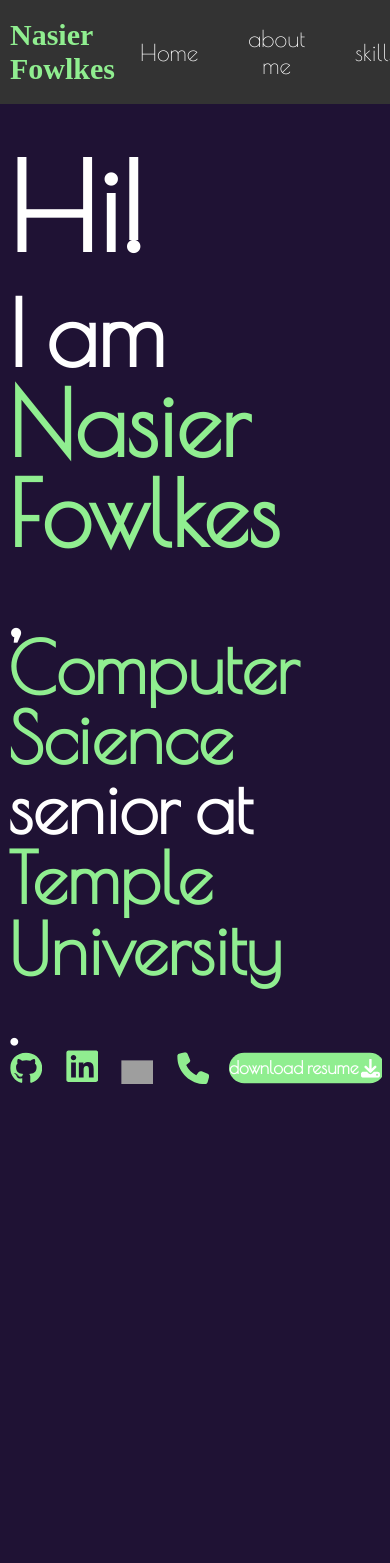
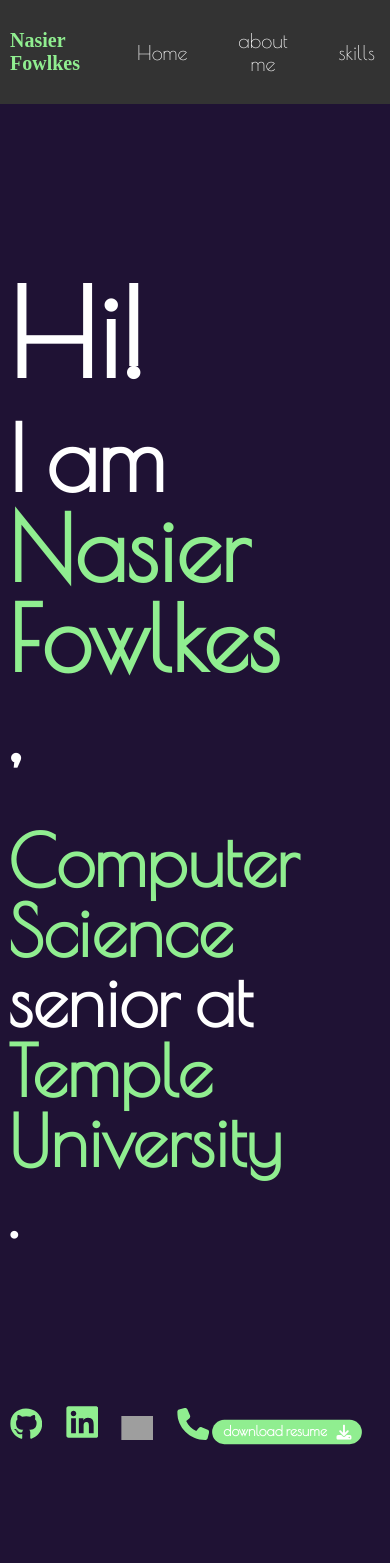
Before and after one commit to NasierF/resume-website, a React (Create React App) app: page / in a window 390 px wide. Shown: the top 1563 px of the page. Built offline with nearby package versions, Linux system fonts and the light colour scheme; grey boxes are pictures that could not be loaded.

Commit message:
did some tweaking to media query for mobile

```diff
--- a/src/App.css
+++ b/src/App.css
@@ -201,26 +201,26 @@
     margin-left: 10vw;
     font-size: 60px;
     flex-wrap: wrap;
-    height: 150vh;
+    height: 200vh;
     margin-left: 0;
     margin-top: 2vh;
   }
   .resume-download{
-    transform: scale(.4);
-    width: 100vw;
-    margin-left: -33vw;
-    margin-top: -4.3vh;
+    transform: scale(.32);
+    width: 120vw;
+    margin-left: -48vw;
+    margin-top: -1vh;
     height: 9vh;
     display: flex;
     flex-direction: row;
     flex-wrap: wrap;
   }
   .resume-download p{
-    margin-left: 10vw;
+    margin-left: 14vw;
     margin-top: 2vh;
   }
   .resume-download img{
-    margin-left: 60vw;
+    margin-left: 70vw;
     transform: scale(3);
     margin-top: -5vh;
     position: relative;
@@ -243,12 +243,13 @@
     flex-direction: row;
     flex-wrap: wrap;
     line-height: 1;
-    margin-top: 32vh;
+    margin-top: 40vh;
     width: 70vw;
   }
   .TitleConainer h5{
-    margin-top: 43vh;
+    margin-top: 60vh;
     margin-left: 10px;
+    max-height: 0vh;
   }
 
   .AboutMe h1{
@@ -258,7 +259,7 @@
   .bubbles{
     display: flex;
     flex-direction: row;
-    margin-left: -270vw;
+    margin-left: -320vw;
     width: auto;
     max-width: 80vw;
     height: 100vh;
--- a/src/TopBar.css
+++ b/src/TopBar.css
@@ -28,3 +28,19 @@
     font-size: 23px;
     font-family: 'Poiret One', sans-serif;
   }
+  @media (max-width: 414px) {
+    .TopBar-container h1 {
+      color: lightgreen;
+      font-size: 20px;
+      margin-right: auto; /* Push h1 to the left by using auto margin on the right */
+    }
+
+    .TopBar-container a,
+    .TopBar-container button {
+      color: lightgreen;
+      margin: 5px; /* Adjust margin as needed */
+      font-size: 20px;
+      font-family: 'Poiret One', sans-serif;
+    }
+
+  }
```
